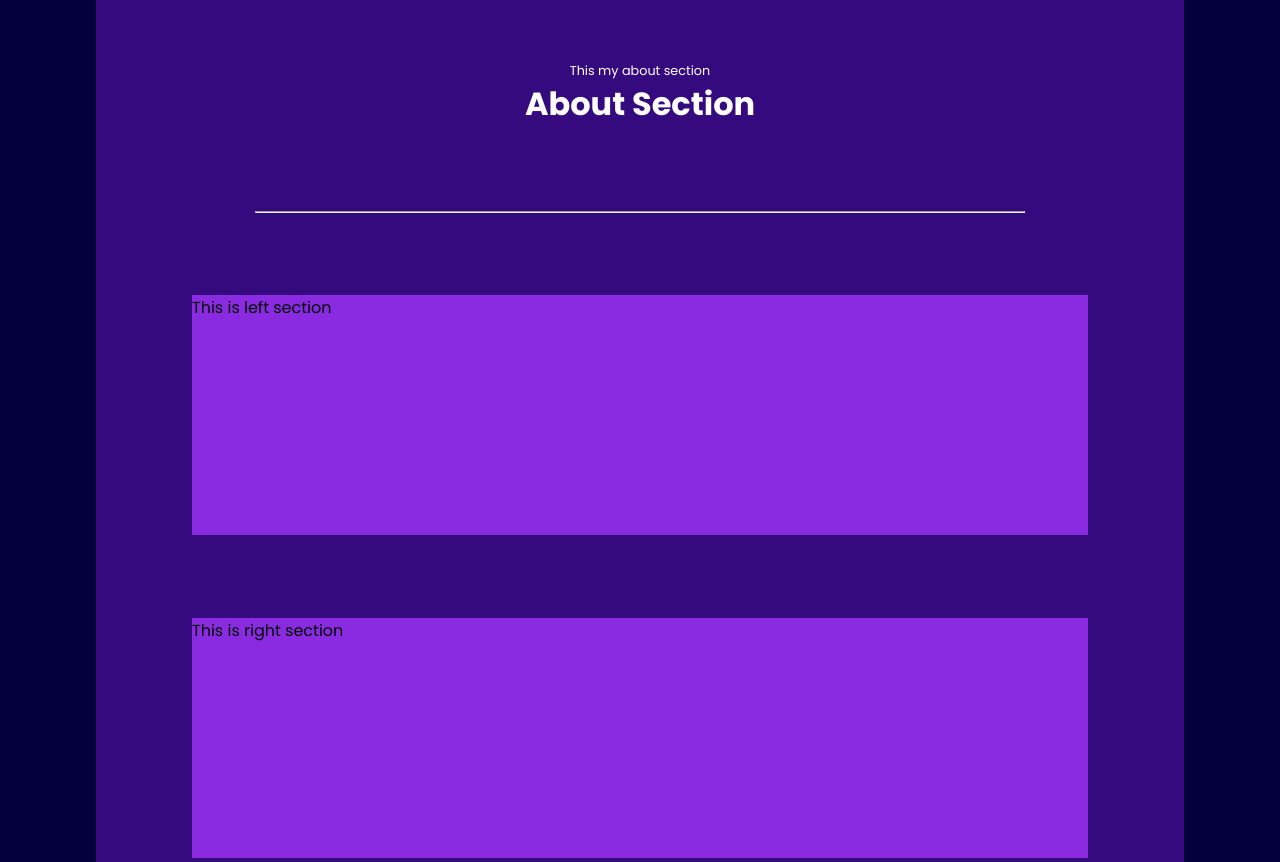
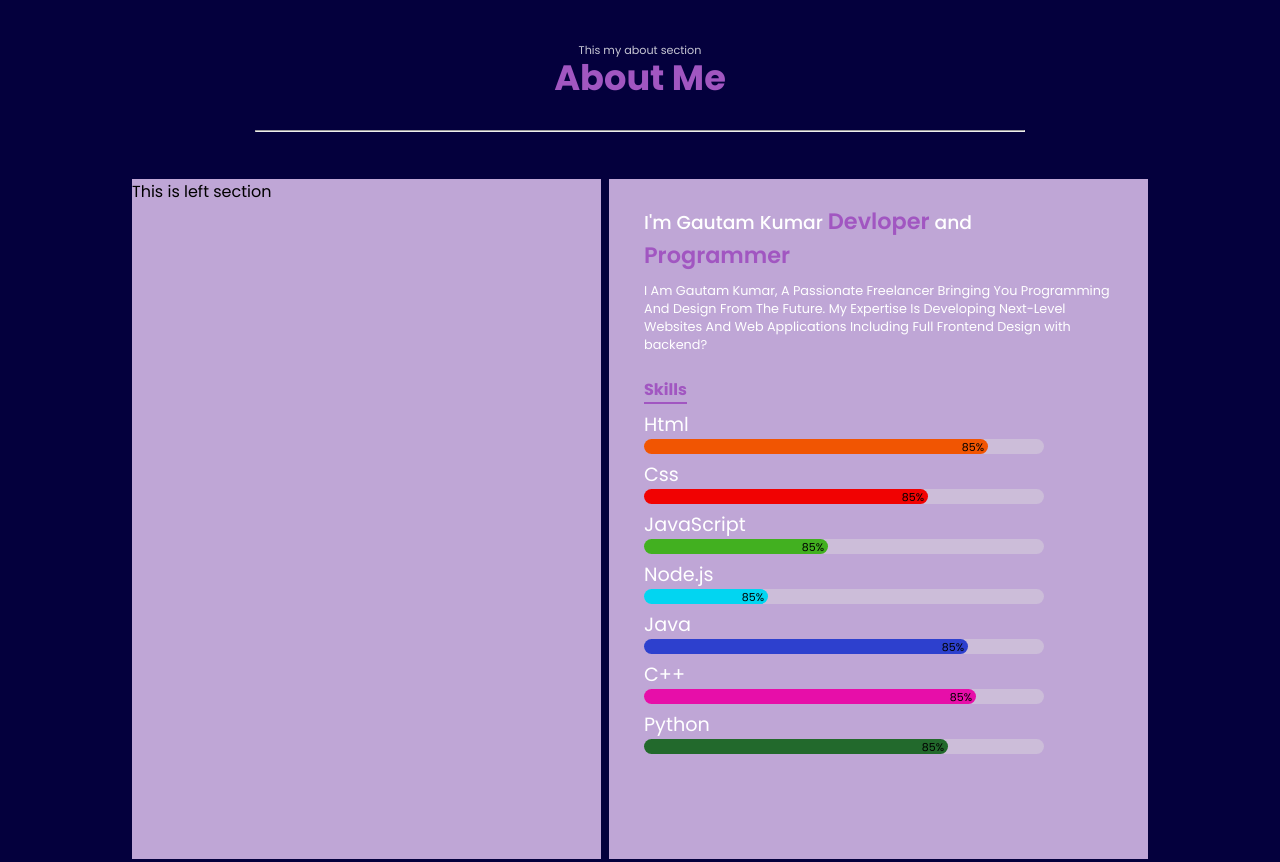
Before and after one commit to gautamkumar604/MyPortfolio, a plain HTML site: page static/index.html in a window 1280 px wide. Shown: the part 660-1522 px from the top of the page. Drawn offline with nearby package versions, Linux system fonts and the light colour scheme.

Commit message:
add skills in about section

```diff
--- a/static/index.html
+++ b/static/index.html
@@ -43,14 +43,66 @@
             <section id="section2">
                     <div class="text_content">
                         <p>This my about section</p>
-                        <h1>About Section</h1>
+                        <h1>About Me</h1>
                     </div>
                     <hr>
-                    <div class="left_of_section2 box_sizing">
-                        <p>This is left section</p>
-                    </div>
-                    <div class="right_of_section2 box_sizing">
-                        <p>This is right section</p>
+                    <div class="about-container">
+                        <div class="left_of_section2 box_sizing">
+                            <p>This is left section</p>
+                        </div>
+                        <div class="right_of_section2 box_sizing">
+                            <!-- <h1>About Me</h1> -->
+                            <h3>I'm Gautam Kumar <span>Devloper</span> and <br><span>Programmer</span></h3>
+                            <p>I Am Gautam Kumar, A Passionate Freelancer Bringing You Programming And Design From The Future. My Expertise Is Developing Next-Level Websites And Web Applications Including Full Frontend Design with backend?</p>
+                            <div class="skills">
+                                <div class="skill-head">
+                                   <h4>Skills</h4>
+                                </div>
+                                <div class="skill-content">
+                                    <p>Html</p>
+                                    <div class="skill-bar bar-box">
+                                        <div class="skills-content html">85%<div>
+                                    </div>
+                                </div>
+                                <div class="skill-content">
+                                    <p>Css</p>
+                                    <div class="skill-bar bar-box">
+                                        <div class="skills-content css">85%<div>
+                                    </div>
+                                </div>
+                                <div class="skill-content">
+                                    <p>JavaScript</p>
+                                    <div class="skill-bar bar-box">
+                                        <div class="skills-content JavaScript">85%<div>
+                                    </div>
+                                </div>
+                                <div class="skill-content">
+                                    <p>Node.js</p>
+                                    <div class="skill-bar bar-box">
+                                        <div class="skills-content node-js">85%<div>
+                                    </div>
+                                </div>
+                                <div class="skill-content">
+                                    <p>Java</p>
+                                    <div class="skill-bar bar-box">
+                                        <div class="skills-content java">85%<div>
+                                    </div>
+                                </div>
+                                <div class="skill-content">
+                                    <p>C++</p>
+                                    <div class="skill-bar bar-box">
+                                        <div class="skills-content cpp">85%<div>
+                                    </div>
+                                </div>
+                                <div class="skill-content">
+                                    <p>Python</p>
+                                    <div class="skill-bar bar-box">
+                                        <div class="skills-content python">85%<div>
+                                    </div>
+                                </div>
+
+                            </div>
+                        </div>
                     </div>
             </section>
             <!-- <div id="section4"></div> -->
--- a/static/style.css
+++ b/static/style.css
@@ -4,7 +4,7 @@
     padding: 0;
 }
 :root{
-    --violet:rgb(160, 41, 210);
+    --violet:rgb(161, 86, 193);
 }
 body{
     background-color: rgb(4, 0, 61);
@@ -99,7 +99,7 @@ button:hover{
     display: flex;
     justify-content: space-evenly;
     flex-direction: column;
-    background-color: rgb(53, 10, 127);
+    background-color: rgb(4, 0, 61);
     height: 120vh;
     max-width: 85vw;
     margin: auto;
@@ -107,28 +107,130 @@ button:hover{
 }
 #section2 hr{
     width: 60vw;
+    margin-top: -35px;
 }
 .text_content{
     display: flex;
     justify-content: space-evenly;
     align-items: center;
     flex-direction: column;
-    color: white;
+    color: rgba(255, 255, 255, 0.778);
 }
 .text_content h1{
    font-weight: bold;
-    font-size: 2rem;
+    font-size: 2.2rem;
+    color: var(--violet);
+    margin-top: -8px;
 }
 .text_content p{
-    font-size: 0.8rem;
+    font-size: 0.7rem;
 
 }
+.about-container{
+    /* background-color: brown; */
+    display: flex;
+    justify-content: space-around;
+    align-items: center;
+    color: black;
+    width: 80vw;
+    height: 90vh;
+    margin-top: -35px;
+}
 .box_sizing{
-    background-color: blueviolet;
-    width: 70vw;
-    height: 30vh;
+    background-color: rgb(191, 166, 214);
+    width: 40vw;
+    height: 85vh;
+    margin: 4px;
 }
+.right_of_section2{
+   padding: 0px 35px;
 
+}
+/* .right_of_section2 h1{
+    text-align: center;
+    border-bottom: 1px solid var(--violet);
+    margin-top: 12px;
+    text-decoration: underline;
+} */
+.right_of_section2 h3{
+    font-weight: 500;
+    margin-top: 25px;
+    color: white;
+}
+.right_of_section2 h3 span{
+    font-size: 1.4rem;
+    font-weight: 600;
+}
+.right_of_section2 p{
+    margin-top: 10px;
+  font-size: 0.8rem;
+  color: white;
+}
+.skills{
+    margin-top: 23px;
+    width: 400px;
+    /* background-color: #aa1c1c; */
+}
+.skill-head{
+    width: fit-content;
+    border-bottom: 2px solid var(--violet);
+    color: var(--violet);
+}
+.skill-content{
+    margin-top: -4px;
+}
+.skill-content p{
+    margin-top: 10px;
+    font-size: 1.2rem;
+    color: white;
+}
+.skill-bar {
+    width: 100%;
+    height: 15px;
+    background-color: #dddddd69;
+    border-radius: 50px;
+}
+.skills-content{
+    text-align: right;
+    font-size: 11px;
+    padding-right: 4px;
+    border-radius: 50px;
+}
+.html {
+    width: 85%;
+    height: 15px;
+    background-color: #f15502;
+}
+.css {
+    width: 70%;
+    height: 15px;
+    background-color: #f10202;
+}
+.JavaScript{
+    width: 45%;
+    height: 15px;
+    background-color: #42b020;
+}
+.node-js {
+    width: 30%;
+    height: 15px;
+    background-color: #02d5f1;
+}
+.java {
+    width: 80%;
+    height: 15px;
+    background-color: #2d40ce;
+}
+.cpp {
+    width: 82%;
+    height: 15px;
+    background-color: #e70ea9;
+}
+.python {
+    width: 75%;
+    height: 15px;
+    background-color: #22692c;
+}
 /* footerSection */
 .foot{
     margin-top: 25px;
```
